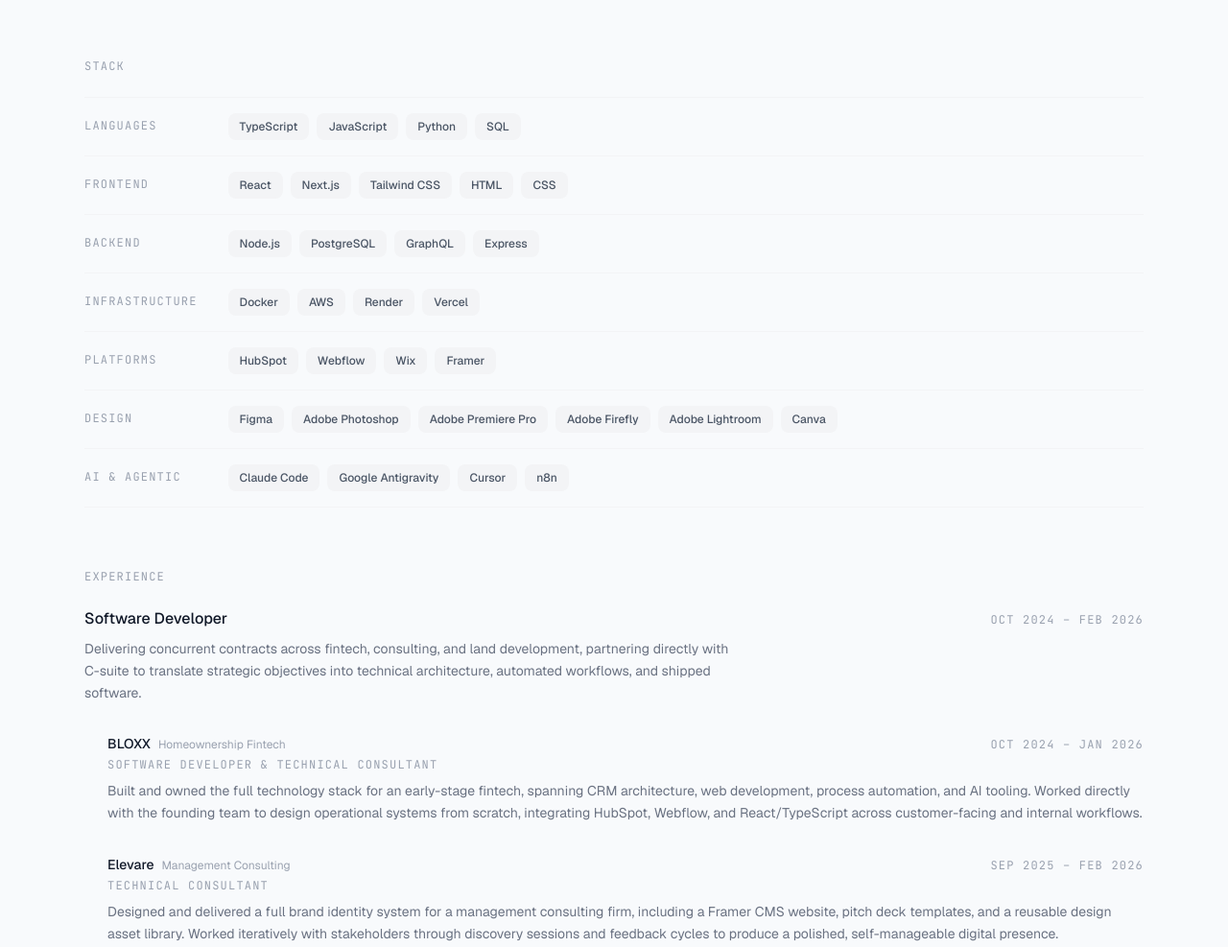
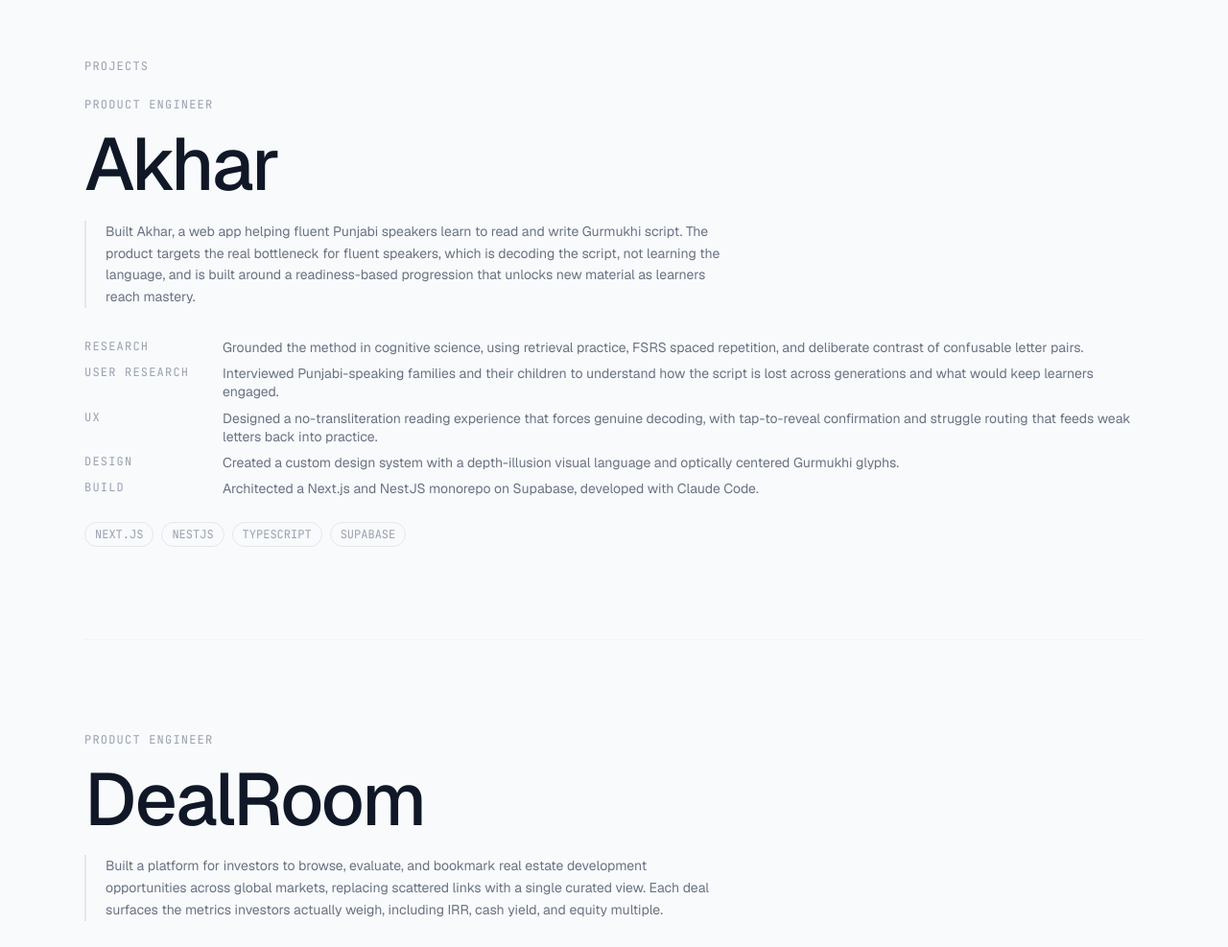
Before and after one commit to Ilknox/portfolio-website, an Astro site: page / in a window 1280 px wide. Shown: the part 1435-2422 px from the top of the page at 96% size. Built offline with nearby package versions, Linux system fonts and the light colour scheme; Astro itself is replaced by a stand-in of ours.

Commit message:
Projects Section

```diff
--- /dev/null
+++ b/experience.json
@@ -0,0 +1,44 @@
+{
+    "profile": {
+        "name": "Manbir Singh",
+        "brand": "ILKNOX",
+        "headline": "I engineer high-performance web applications and scalable technical architecture.",
+        "subline": "I specialize in React, TypeScript, and Tailwind CSS. I transform complex business requirements into clean and performant code."
+    },
+    "projects": [
+        {
+            "id": "bloxx-superapp",
+            "company": "BLOXX",
+            "title": "Full-Stack Platform Prototype",
+            "description": "I built a comprehensive platform prototype using React and TypeScript. I designed the complete customer journey and implemented a reusable component library for the engineering team. I used this prototype for investor demonstrations to establish the production roadmap.",
+            "tech": [
+                "React",
+                "TypeScript",
+                "Tailwind CSS",
+                "Supabase"
+            ]
+        },
+        {
+            "id": "terra-process",
+            "company": "Terra Consultants",
+            "title": "Process Redesign and CRM Architecture",
+            "description": "I redesigned the fee proposal process to improve visibility and ownership. I built stage-gating validation tools and management dashboards within HubSpot. I produced comprehensive documentation to ensure the system remains scalable for the team.",
+            "tech": [
+                "HubSpot",
+                "Figma",
+                "Process Mapping"
+            ]
+        },
+        {
+            "id": "elevare-brand",
+            "company": "Elevare",
+            "title": "Brand Identity and Website",
+            "description": "I built a professional brand identity system and website. I established a design language that extends across all digital and physical materials. I ensured the client is self-sufficient for ongoing content management.",
+            "tech": [
+                "Framer",
+                "Figma",
+                "Design Systems"
+            ]
+        }
+    ]
+}
--- /dev/null
+++ b/render.yaml
@@ -0,0 +1,7 @@
+services:
+  - type: web
+    name: portfolio-website
+    env: static
+    buildCommand: npm run build
+    staticPublishPath: ./dist
+    pullRequestPreviewsEnabled: true
--- a/src/components/App.tsx
+++ b/src/components/App.tsx
@@ -42,6 +42,50 @@
     type: 'Website & Brand Identity',
     desc: 'Designed and shipped a complete brand identity system for a management consulting firm, including a Framer CMS website, pitch deck templates, and a reusable design asset library built for non-designer use.',
     tags: ['FRAMER', 'FIGMA', 'CMS', 'CANVA'],
+  },
+];
+
+const PERSONAL_PROJECTS = [
+  {
+    id: 'akhar',
+    name: 'Akhar',
+    role: 'Product Engineer',
+    desc: 'Built Akhar, a web app helping fluent Punjabi speakers learn to read and write Gurmukhi script. The product targets the real bottleneck for fluent speakers, which is decoding the script, not learning the language, and is built around a readiness-based progression that unlocks new material as learners reach mastery.',
+    highlights: [
+      { label: 'RESEARCH',      text: 'Grounded the method in cognitive science, using retrieval practice, FSRS spaced repetition, and deliberate contrast of confusable letter pairs.' },
+      { label: 'USER RESEARCH', text: 'Interviewed Punjabi-speaking families and their children to understand how the script is lost across generations and what would keep learners engaged.' },
+      { label: 'UX',            text: 'Designed a no-transliteration reading experience that forces genuine decoding, with tap-to-reveal confirmation and struggle routing that feeds weak letters back into practice.' },
+      { label: 'DESIGN',        text: 'Created a custom design system with a depth-illusion visual language and optically centered Gurmukhi glyphs.' },
+      { label: 'BUILD',         text: 'Architected a Next.js and NestJS monorepo on Supabase, developed with Claude Code.' },
+    ],
+    tags: ['NEXT.JS', 'NESTJS', 'TYPESCRIPT', 'SUPABASE'],
+  },
+  {
+    id: 'dealroom',
+    name: 'DealRoom',
+    role: 'Product Engineer',
+    desc: 'Built a platform for investors to browse, evaluate, and bookmark real estate development opportunities across global markets, replacing scattered links with a single curated view. Each deal surfaces the metrics investors actually weigh, including IRR, cash yield, and equity multiple.',
+    highlights: [
+      { label: 'USER RESEARCH', text: 'Interviewed deal makers and active investors who assemble property deals, shaping the platform around how they actually evaluate and compare opportunities.' },
+      { label: 'STRATEGY',      text: 'Reframed the problem from sharing many links to presenting a single curated deal view, which set the core product direction.' },
+      { label: 'UX',            text: 'Designed grid and list browsing, bookmarking, and a search overlay around an authenticated investor workflow.' },
+      { label: 'DESIGN',        text: "Owned the visual language and the end-to-end feel from an investor's perspective." },
+      { label: 'BUILD',         text: 'Architected and rapidly prototyped the platform in Bolt, iterating quickly on a React, TypeScript, and Vite stack with Supabase.' },
+    ],
+    tags: ['REACT', 'TYPESCRIPT', 'VITE', 'SUPABASE'],
+  },
+  {
+    id: 'math-mania',
+    name: 'Math Mania',
+    role: 'Software Developer',
+    desc: 'Developed Math Mania, a web platform teaching kids math through competitive, game-style gameplay, turning practice into timed challenges designed to keep young learners engaged.',
+    highlights: [
+      { label: 'RESEARCH', text: 'Studied how children stay motivated and how competitive game mechanics can drive repeated practice.' },
+      { label: 'STRATEGY', text: 'Designed the experience around child users, accounting for anonymity and age-appropriate interaction.' },
+      { label: 'UX',       text: 'Shaped a game-style flow that makes timed math practice feel like play rather than testing.' },
+      { label: 'BUILD',    text: 'Built the React client against a separate backend service, developed with Claude Code.' },
+    ],
+    tags: ['REACT', 'TYPESCRIPT', 'VERCEL'],
   },
 ];
 
@@ -128,6 +172,7 @@
           {/* Desktop centre links */}
           <div className="hidden md:flex items-center gap-8">
             <a href="#work" className="text-sm font-medium text-gray-400 hover:text-gray-900 transition-colors">Work</a>
+            <a href="#projects" className="text-sm font-medium text-gray-400 hover:text-gray-900 transition-colors">Projects</a>
             <a href="#experience" className="text-sm font-medium text-gray-400 hover:text-gray-900 transition-colors">Experience</a>
           </div>
 
@@ -196,6 +241,7 @@
           <div className="flex flex-col gap-2">
             {[
               { label: 'Work', href: '#work', delay: '0.12s' },
+              { label: 'Projects', href: '#projects', delay: '0.16s' },
               { label: 'Experience', href: '#experience', delay: '0.2s' },
             ].map(({ label, href, delay }) => (
               <a
@@ -348,6 +394,69 @@
 }
 
 // ---------------------------------------------------------------------------
+// Personal projects
+// ---------------------------------------------------------------------------
+
+function ProjectRow({ project }: { project: (typeof PERSONAL_PROJECTS)[0] }) {
+  return (
+    <div>
+      {/* Role label above both columns so name and desc start on the same plane */}
+      <p className="text-xs font-mono tracking-widest text-gray-400 uppercase mb-4">
+        {project.role}
+      </p>
+
+      {/* Name */}
+      <h3
+        className="font-medium tracking-tight leading-none text-gray-900 mb-5"
+        style={{ fontSize: 'clamp(3rem, 6vw, 5rem)' }}
+      >
+        {project.name}
+      </h3>
+
+      {/* Description — left border signals this is the project summary */}
+      <div className="border-l-2 border-gray-200 pl-5 mb-8 max-w-2xl">
+        <p className="text-sm text-gray-500 leading-relaxed">{project.desc}</p>
+      </div>
+
+      {/* Highlights + tags — full width */}
+      <div className="flex flex-col gap-2 mb-6">
+        {project.highlights.map(({ label, text }) => (
+          <div key={label} className="flex gap-4">
+            <span className="text-xs font-mono tracking-widest text-gray-400 uppercase shrink-0 w-32">
+              {label}
+            </span>
+            <span className="text-sm text-gray-500 leading-snug">{text}</span>
+          </div>
+        ))}
+      </div>
+      <div className="flex flex-wrap gap-2">
+        {project.tags.map(t => (
+          <Chip key={t} label={t} />
+        ))}
+      </div>
+    </div>
+  );
+}
+
+function PersonalProjects() {
+  return (
+    <section id="projects" className="max-w-6xl mx-auto px-6 pb-16">
+      <p className="text-xs font-mono tracking-widest text-gray-400 uppercase mb-6">
+        Projects
+      </p>
+      <div>
+        {PERSONAL_PROJECTS.map((project, i) => (
+          <div key={project.id}>
+            {i > 0 && <div className="border-t border-gray-100 my-16 md:my-24" />}
+            <ProjectRow project={project} />
+          </div>
+        ))}
+      </div>
+    </section>
+  );
+}
+
+// ---------------------------------------------------------------------------
 // Stack
 // ---------------------------------------------------------------------------
 
@@ -489,6 +598,7 @@
             {[
               { label: 'Work',       href: '#work' },
               { label: 'Stack',      href: '#stack' },
+              { label: 'Projects',   href: '#projects' },
               { label: 'Experience', href: '#experience' },
             ].map(({ label, href }) => (
               <a key={label} href={href} className="text-sm text-gray-500 hover:text-gray-900 transition-colors w-fit">
@@ -613,6 +723,7 @@
       <main>
         <Hero />
         <BentoGrid />
+        <PersonalProjects />
         <Stack />
         <Experience />
         <Photography />
```
